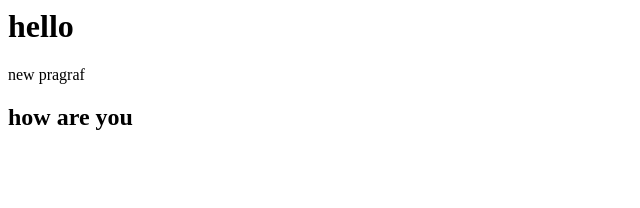
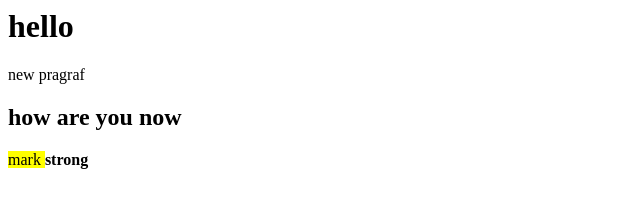
Before and after one commit to m-eliwa/git-test, a website: page index.html in a window 1280 px wide. Shown: the whole page, without its empty margins (0-640 px from the left). Drawn offline with Linux system fonts and the light colour scheme.

```diff
--- a/index.html
+++ b/index.html
@@ -3,6 +3,8 @@
 <body>
 <h1>hello</h1>
 <p> new pragraf </p>
-<h2 > how are you</h2>
+<h2 > how are you now</h2>
+<mark>mark </mark>
+<strong>strong</strong>
 </body>
 </html>
```
Also changed, not shown: package.json (added, +24 -0 lines), 2 other files.
